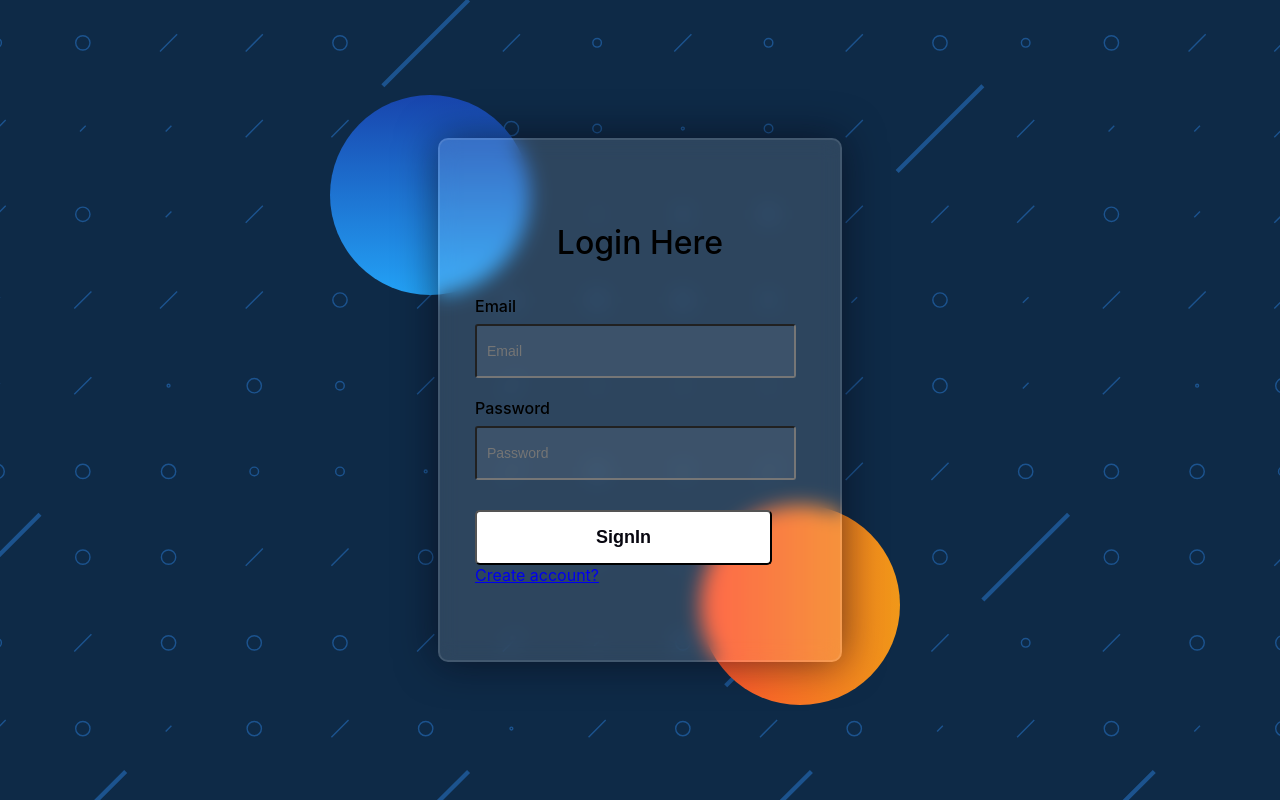
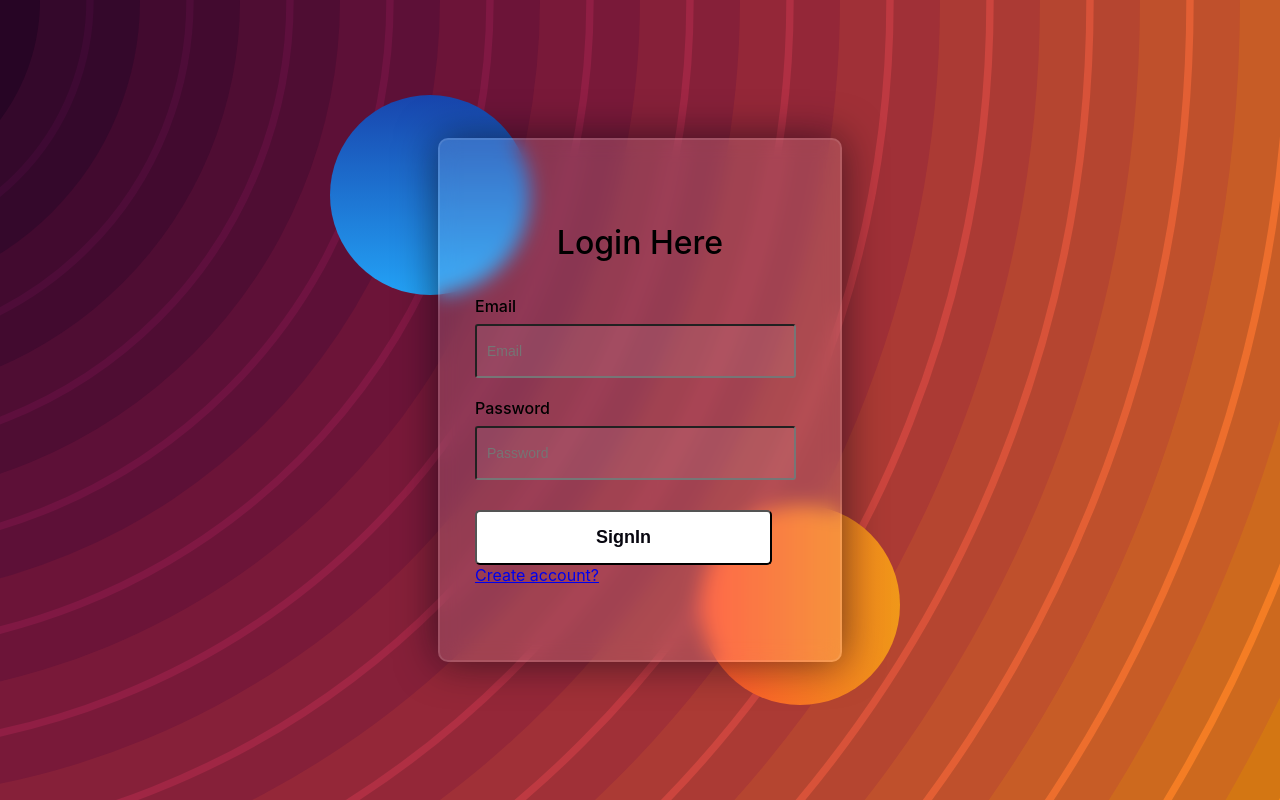
Before and after one commit to vermaAtul1520/TTG-Assignment, a React (Create React App) app: page /login in a window 1280 px wide. Built offline with nearby package versions, Linux system fonts and the light colour scheme.

Commit message:
background changed

```diff
--- a/src/App.css
+++ b/src/App.css
@@ -1,5 +1,5 @@
 body {
-  background-image: url('..//src/Components/subtle-prism.svg');
+  background-image: url('..//src/Components/rainbow-vortex.svg');
   background-position: center;
   background-size: cover;
   background-repeat: no-repeat;
--- a/src/Components/AllFolder.js
+++ b/src/Components/AllFolder.js
@@ -6,7 +6,6 @@ import { onAuthStateChanged } from "firebase/auth";
 import { v4 } from 'uuid'
 import { NavLink } from 'react-router-dom'
 import PopForm from './PopForm';
-import UploadComponent from './UploadComponent';
 import {productsRef} from '../firebase'
 import {
     onValue,
```
Also changed, not shown: src/Components/rainbow-vortex.svg (added).
